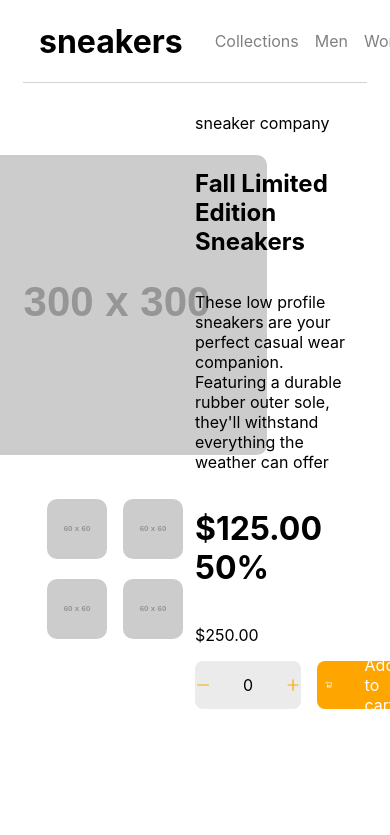
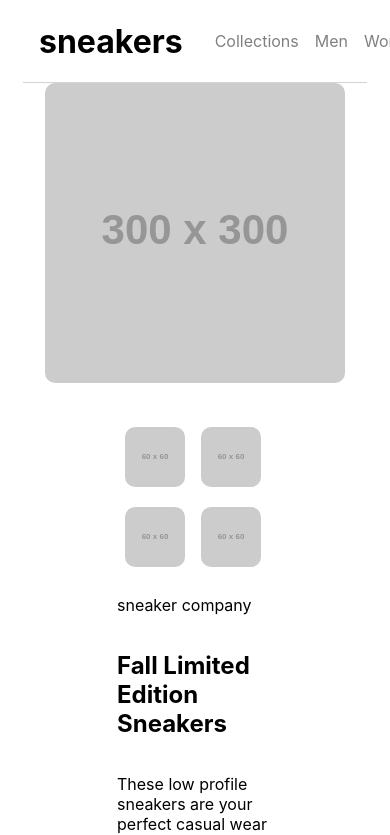
Before and after one commit to hamzayusuf1/e-commerce-product-page, a React (Create React App) app in the folder client/: page / in a window 390 px wide. Shown: the top 835 px of the page. Built offline with nearby package versions, Linux system fonts and the light colour scheme.

Commit message:
responsive design changes

```diff
--- a/client/src/App.css
+++ b/client/src/App.css
@@ -27,3 +27,12 @@
   width: 80%;
   margin: auto;
 }
+
+@media only screen and (max-width: 850px) {
+  .mainDiv {
+    display: flex;
+    flex-direction: column;
+    align-items: center;
+    height: fit-content;
+  }
+}
```
